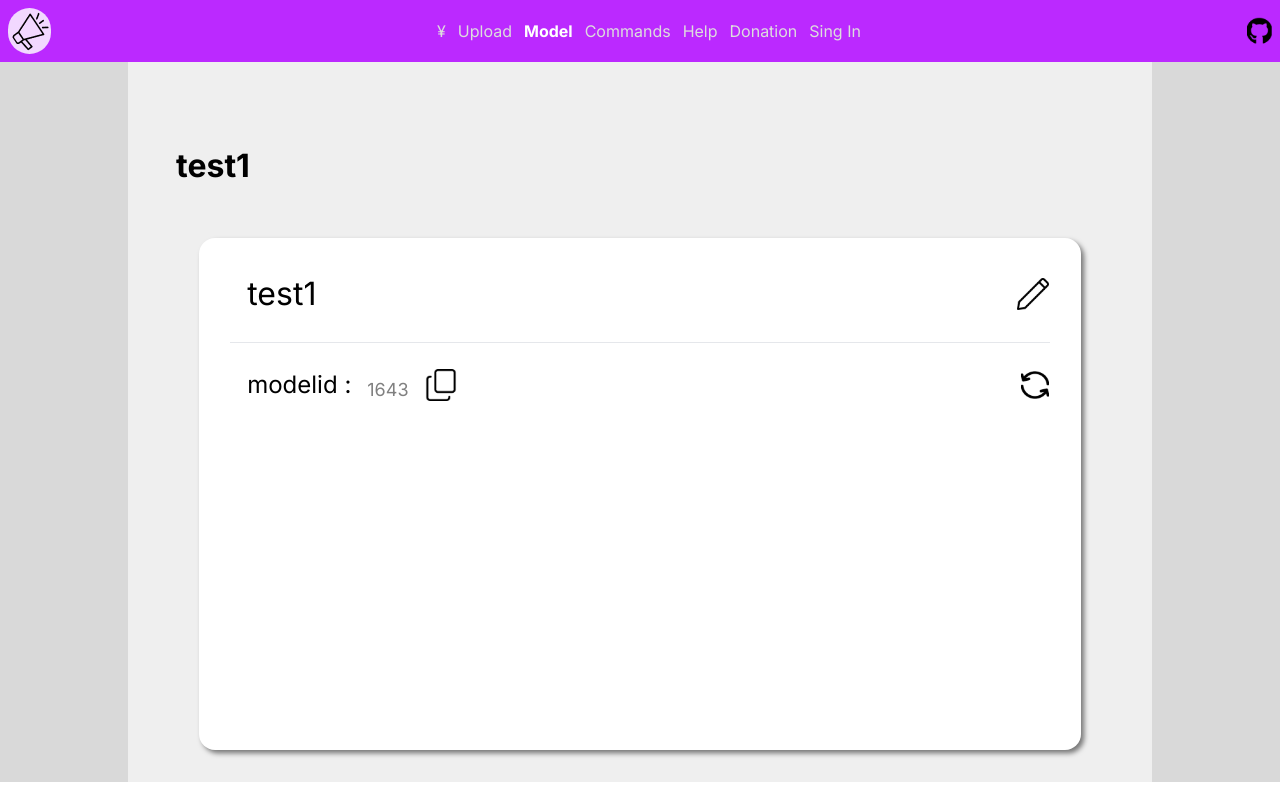
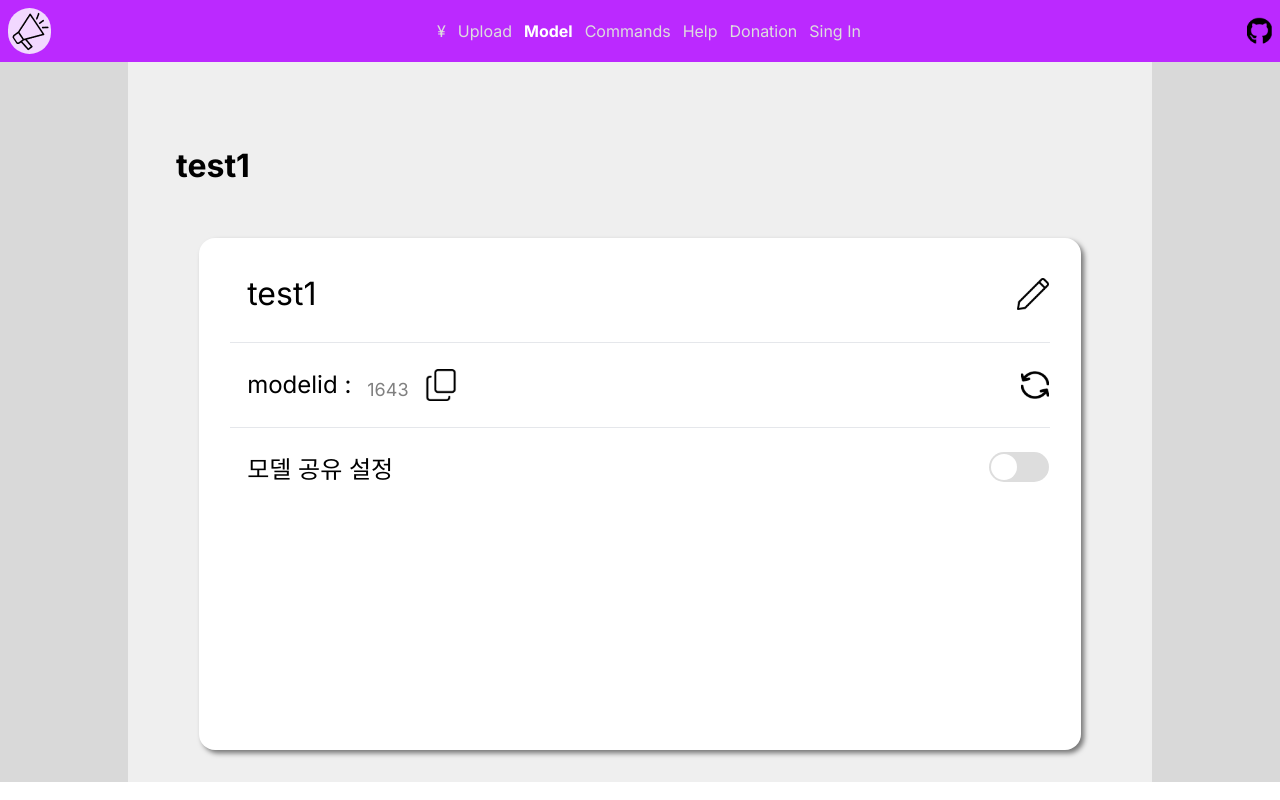
Before and after one commit to KHU-Cloud-Project-E/Front, a React (Vite) app in the folder front_code_ui_tts/: page /model/edit/1643 in a window 1280 px wide. Built offline with nearby package versions, Linux system fonts and the light colour scheme.

Commit message:
Update model edit page

```diff
--- a/front_code_ui_tts/src/component/toggleSwitch.jsx
+++ b/front_code_ui_tts/src/component/toggleSwitch.jsx
@@ -3,9 +3,9 @@ import styles from "../css/toggleSwitch.module.css"
 
 const ToggleSwitch = ({isToggled, onClick}) => {
     return(
-        <div className={`${styles.toggleSwitch} ${isToggled ? 'toggled' : ''}`}
+        <div className={`${styles.toggleSwitch} ${isToggled ? styles.toggled : ''}`}
         onClick={onClick}>
-            <div className={`${styles.slider} ${isToggled ? 'toggled' : ''}`} />
+            <div className={`${styles.slider} ${isToggled ? styles.toggledslider : ''}`} />
         </div>
     );
 }
--- a/front_code_ui_tts/src/css/toggleSwitch.module.css
+++ b/front_code_ui_tts/src/css/toggleSwitch.module.css
@@ -22,6 +22,6 @@
     background-color: #BB29FF;
   }
 
-  .toggled .slider {
+  .toggledslider {
     transform: translateX(30px);
   }
--- a/front_code_ui_tts/src/pages/modelEdit.jsx
+++ b/front_code_ui_tts/src/pages/modelEdit.jsx
@@ -4,15 +4,16 @@ import { useParams } from "react-router-dom";
 import styles from '../css/modelEdit.module.css';
 import clipboardCopy from "clipboard-copy";
 import { Tooltip } from "react-tooltip";
+import ToggleSwitch from "../component/toggleSwitch";
 
 const testJson = {
-    "status": 200,
+    "status": 200, // 상태
     "message": "success",
-    "id": 4123,
-    "description": "test1",
-    "share" : false,
-    "ficture_src" : "",
-    "detail" : "this is test model"
+    "id": 4123, //모델의 아이디
+    "description": "test1", //모델의 이름
+    "share" : false, //공유옵션 활성화 여부
+    "ficture_src" : "", //모델 사진 경로
+    "detail" : "this is test model" //모델에 대한 상세 설명
   };
 
 
@@ -21,11 +22,20 @@ function ModelEdit(){
     const description = testJson.description;
 
     const [isEditing, setIsEditing] = useState(false);
+    const [isShare, setIsShare] = useState(testJson.share)
     const [editName, setEditName] = useState(description);
 
     const handleCopyToClipboard = () => {
         clipboardCopy(modelId);
         alert(`모델 id (${modelId})가 클립보드에 카피되었습니다.`);
+    }
+
+    const handleShareToggle = () => {
+        if(isShare === true){ //공유 설정이 되어있을 때
+            setIsShare(false);
+        }else{ //공유설정이 되어있지 않을 때
+            setIsShare(true);
+        }
     }
 
     return(
@@ -76,6 +86,15 @@ function ModelEdit(){
                                 </button>
                         </div>
                     </div>
+                    <hr className={styles.sepBlock}/>
+                    <div className={styles.modelIdBox}>
+                        <div className={styles.modelIdInnerBox}>
+                            <p className={styles.modelIdNameFont}>모델 공유 설정</p>
+                        </div>
+                        <div className={styles.modelImgBox}>
+                            <ToggleSwitch isToggled={isShare} onClick={handleShareToggle} />
+                        </div>
+                    </div>
                 </div>
             </div>
         </div>
```
